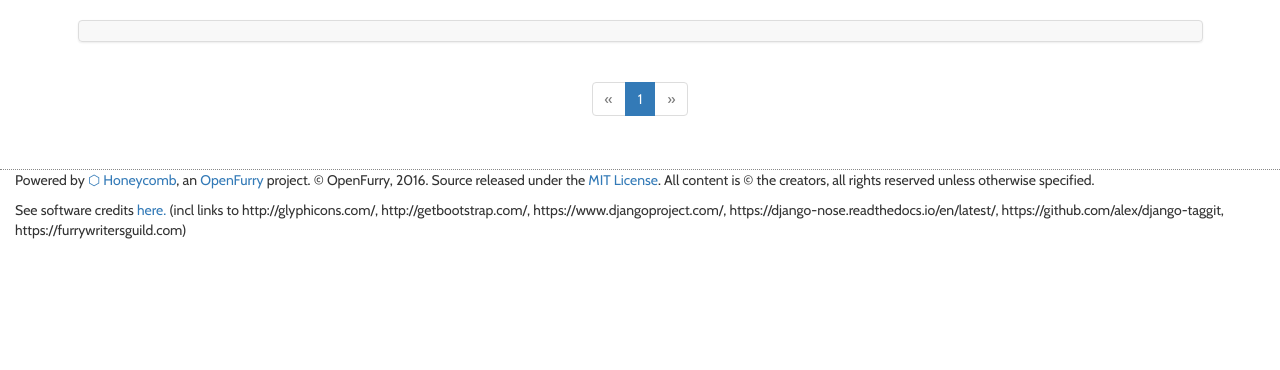
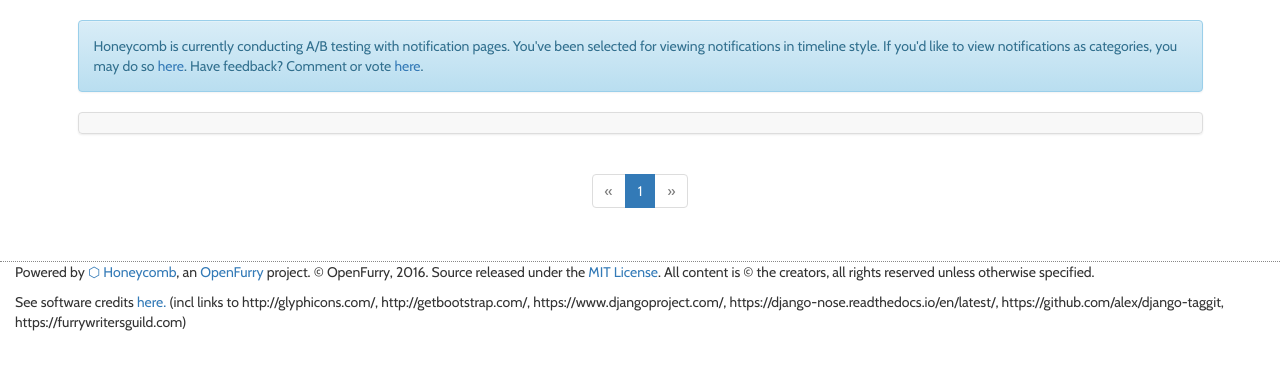
Before and after one commit to OpenFurry/honeycomb, a Django app: template social/templates/notifications_timeline.html in a window 1280 px wide. Shown: the part 170-540 px from the top of the page. Run offline with Django 3.2, Linux system fonts and the light colour scheme; a user stored in the database is signed in; tables that the repository leaves empty hold one stand-in row (values such as "Sample post"); the template is opened without the code that fills it: most values are stand-ins (such as "Sample title", 1, 10 or a date in 2020); some libraries are stand-ins or nearby versions.

Commit message:
Add notification of A/B testing

```diff
--- a/social/templates/notifications_timeline.html
+++ b/social/templates/notifications_timeline.html
@@ -2,6 +2,11 @@
 
 {% block content %}
 {% if notifications|length > 0 %}
+    {% if not user.id|divisibleby:2 %}
+        <div class="alert alert-info">
+            Honeycomb is currently conducting A/B testing with notification pages.  You've been selected for viewing notifications in timeline style.  If you'd like to view notifications as categories, you may do so <a href="{% url 'social:view_notifications_categories' %}">here</a>.  Have feedback? Comment or vote <a href="https://github.com/OpenFurry/honeycomb/issues/11" target="_blank">here</a>.
+        </div>
+    {% endif %}
     <ul class="list-group striped-list">
         {% for notification in notifications %}
             <li class="list-group-item striped-item">
```
Also changed, not shown: social/templates/notifications_categories.html (+8 -0 lines).
